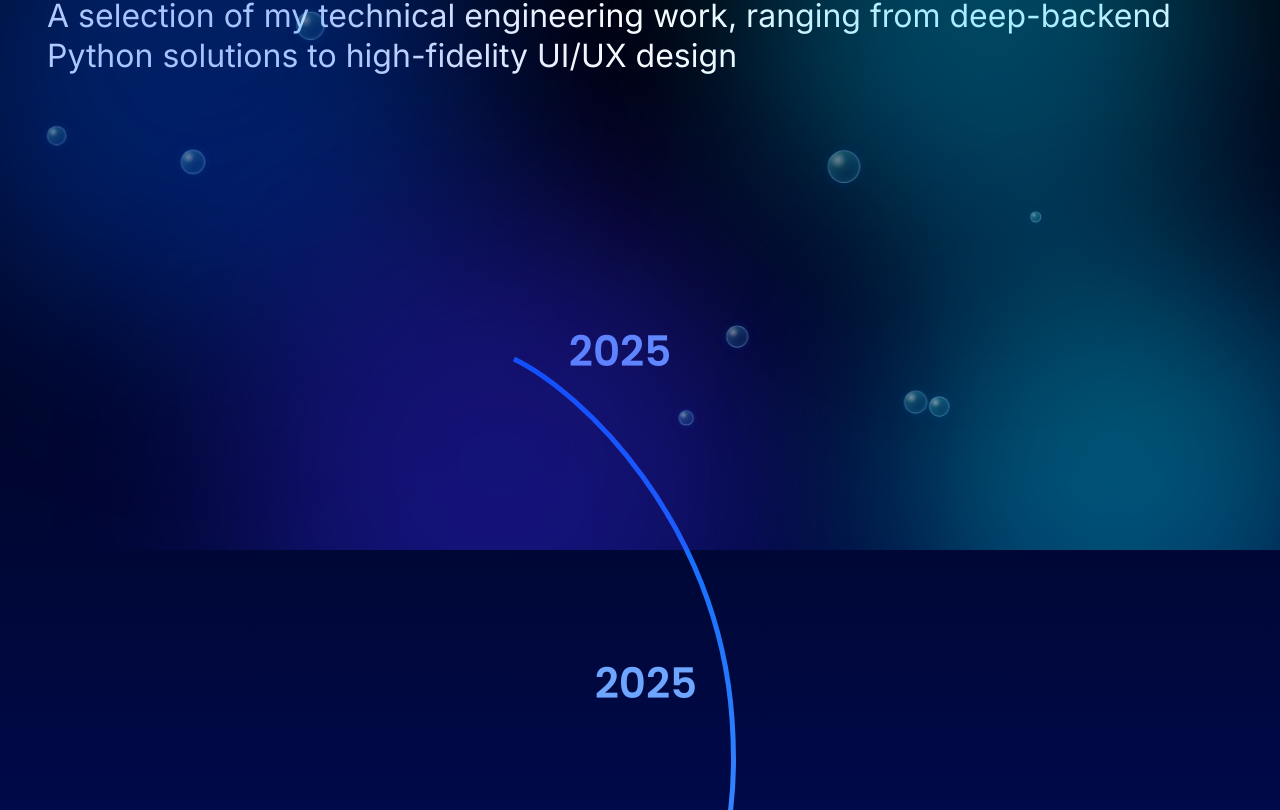
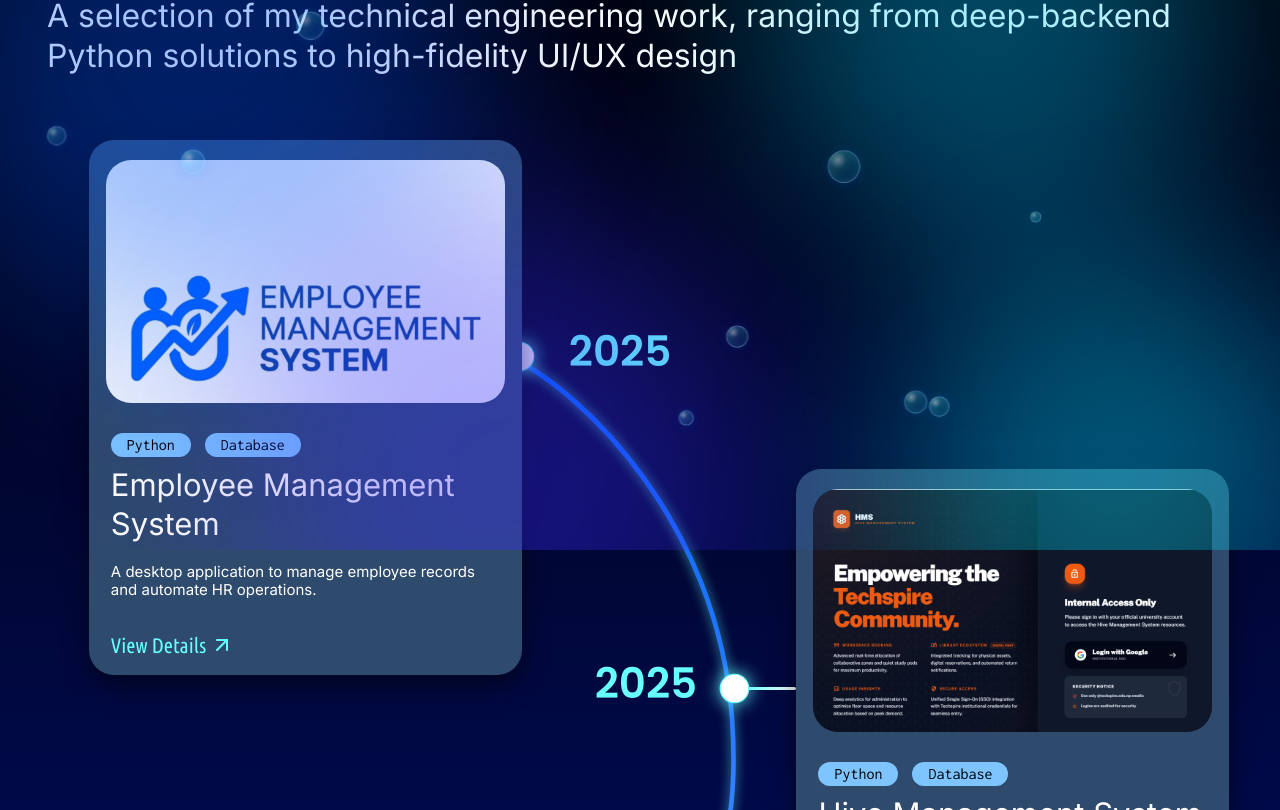
Before and after one commit to ashad0806/My_Portfolio, a React (Vite) app: page /projects in a window 1280 px wide. Shown: the part 250-1060 px from the top of the page. Built offline with nearby package versions, Linux system fonts and the light colour scheme; a web font is replaced by a local one.

Commit message:
Step 21: animate Journey curve and add scroll-drawn ladder timeline on Projects

```diff
--- a/src/components/home/Journey.jsx
+++ b/src/components/home/Journey.jsx
@@ -1,5 +1,28 @@
 import { Link } from 'react-router-dom'
 import { Code, FileText, PenTool, Play } from 'lucide-react'
+
+// Three shapes of your curve. The path morphs between them so the line keeps moving.
+const PATH_A =
+  'M0 28.7 C48.2 4 160.2 -31.2 247 53.2 C333.8 137.6 281.3 197.4 241.5 274.7 C201.3 366.7 348.3 560.7 572.5 337.7 C660.5 250.2 627.5 300.7 704 199.2 C740.1 151.3 972.9 87.2 1082.5 227.2 C1192.1 367.2 1128.2 512.5 1082.5 601.7'
+const PATH_B =
+  'M0 28.7 C70 -18 140 -10 247 53.2 C350 120 265 215 241.5 274.7 C180 385 370 535 572.5 337.7 C680 270 600 330 704 199.2 C770 130 950 120 1082.5 227.2 C1170 345 1150 490 1082.5 601.7'
+const PATH_C =
+  'M0 28.7 C30 30 185 -50 247 53.2 C320 160 300 180 241.5 274.7 C225 345 325 585 572.5 337.7 C640 230 650 280 704 199.2 C715 170 995 60 1082.5 227.2 C1215 390 1105 535 1082.5 601.7'
+const PATH_VALUES = [PATH_A, PATH_B, PATH_C, PATH_A].join(';')
+
+function MorphAnimate() {
+  return (
+    <animate
+      attributeName="d"
+      dur="14s"
+      repeatCount="indefinite"
+      calcMode="spline"
+      keyTimes="0;0.33;0.66;1"
+      keySplines=".45 0 .55 1;.45 0 .55 1;.45 0 .55 1"
+      values={PATH_VALUES}
+    />
+  )
+}
 
 const items = [
   {
@@ -76,7 +99,8 @@ function Journey() {
 
       {/* Desktop: curved timeline */}
       <div className="relative mx-auto hidden h-[677px] max-w-[1448px] xl:block">
-        <svg
+                <svg
+          data-static
           className="absolute z-0 overflow-visible"
           style={{ left: '6.35%', width: '78.94%', top: -13, height: 602 }}
           viewBox="0 0 1143 602"
@@ -88,20 +112,55 @@ function Journey() {
               <stop stopColor="#ffffff" />
               <stop offset="1" stopColor="#002c85" />
             </linearGradient>
+            <linearGradient id="journey-comet" x1="0" y1="0" x2="1143" y2="0" gradientUnits="userSpaceOnUse">
+              <stop stopColor="#ffffff" />
+              <stop offset="1" stopColor="#68ffff" />
+            </linearGradient>
           </defs>
+
+          {/* The curve, waving between three shapes */}
           <path
-            d="M0 28.7 C48.2 4 160.2 -31.2 247 53.2 C333.8 137.6 281.3 197.4 241.5 274.7 C201.3 366.7 348.3 560.7 572.5 337.7 C660.5 250.2 627.5 300.7 704 199.2 C740.1 151.3 972.9 87.2 1082.5 227.2 C1192.1 367.2 1128.2 512.5 1082.5 601.7"
+            d={PATH_A}
             stroke="url(#journey-line)"
             strokeWidth="3"
             vectorEffect="non-scaling-stroke"
-          />
+          >
+            <MorphAnimate />
+          </path>
+
+          {/* Two lights travelling along the curve */}
+          <path
+            className="flow-comet"
+            d={PATH_A}
+            pathLength="1000"
+            stroke="url(#journey-comet)"
+            strokeWidth="4"
+            strokeLinecap="round"
+          >
+            <MorphAnimate />
+          </path>
+          <path
+            className="flow-comet"
+            style={{ animationDelay: '-3.5s' }}
+            d={PATH_A}
+            pathLength="1000"
+            stroke="url(#journey-comet)"
+            strokeWidth="3"
+            strokeLinecap="round"
+          >
+            <MorphAnimate />
+          </path>
         </svg>
 
         {/* End dot */}
         <span
-          className="absolute z-0 h-[27px] w-[27px] rounded-full bg-white"
+          data-static
+          className="absolute z-0 h-[27px] w-[27px]"
           style={{ left: '80.25%', top: 571 }}
-        />
+        >
+          <span className="absolute inset-0 animate-ping rounded-full bg-cyan opacity-60" />
+          <span className="absolute inset-0 rounded-full bg-white shadow-[0_0_14px_rgba(104,255,255,0.9)]" />
+        </span>
 
         {items.map((item) => (
           <JourneyCard
--- a/src/index.css
+++ b/src/index.css
@@ -276,3 +276,21 @@ main :is(a, button)[class*="rounded-"]:active {
     display: none;
   }
 }
+
+/* ===== Step 21: moving curve ===== */
+.flow-comet {
+  stroke-dasharray: 90 910;
+  animation: flow-comet 7s linear infinite;
+  filter: drop-shadow(0 0 6px #68ffff);
+}
+@keyframes flow-comet {
+  to {
+    stroke-dashoffset: -1000;
+  }
+}
+@media (prefers-reduced-motion: reduce) {
+  .flow-comet {
+    animation: none;
+    opacity: 0;
+  }
+}
--- a/src/pages/Projects.jsx
+++ b/src/pages/Projects.jsx
@@ -1,5 +1,7 @@
+import { useEffect, useRef, useState } from 'react'
 import { Link } from 'react-router-dom'
 import { ArrowUpRight } from 'lucide-react'
+
 
 const projects = [
   {
@@ -98,7 +100,78 @@ function ProjectCard({ project, style, className = '' }) {
   )
 }
 
+const SVG_TOP = 231.5
+const SVG_H = 1901
+const CARD_W = 30.07 // card width as % of the 1440px container
+const DOT_W = 1.875 // dot width as %
+
+// Dot centre, measured in the curve's own units (same scale as the svg)
+const dotY = (p) => p.dot.top + 13.5 - SVG_TOP
+
+// Short horizontal rung between a card and its dot
+function rungOf(p) {
+  const c = parseFloat(p.card.left)
+  const d = parseFloat(p.dot.left)
+  return c < d
+    ? { left: c + CARD_W, width: d - (c + CARD_W), origin: 'right' }
+    : { left: d + DOT_W, width: c - (d + DOT_W), origin: 'left' }
+}
+
 function Projects() {
+  const boxRef = useRef(null)
+  const pathRef = useRef(null)
+  const headRef = useRef(null)
+  const [active, setActive] = useState(0)
+
+  useEffect(() => {
+    let samples = null
+    let total = 0
+
+    const update = () => {
+      const box = boxRef.current
+      const path = pathRef.current
+      const head = headRef.current
+      if (!box || !path || !head || box.offsetParent === null) return // hidden on phones
+
+      // Measure the curve once, when it is visible
+      if (!samples) {
+        total = path.getTotalLength()
+        if (!total) return
+        samples = []
+        for (let i = 0; i <= 400; i++) {
+          const len = (i / 400) * total
+          const pt = path.getPointAtLength(len)
+          samples.push({ len, x: pt.x, y: pt.y })
+        }
+        path.style.strokeDasharray = `${total}`
+      }
+
+      // The tip of the line follows the scroll position
+      const rect = box.getBoundingClientRect()
+      const tip = window.innerHeight * 0.65 - rect.top - SVG_TOP
+      const y = Math.max(0, Math.min(SVG_H, tip))
+
+      let idx = samples.findIndex((s) => s.y >= y)
+      if (idx === -1) idx = samples.length - 1
+      const s = samples[idx]
+
+      path.style.strokeDashoffset = `${total - s.len}`
+      head.setAttribute('cx', s.x)
+      head.setAttribute('cy', s.y)
+      head.style.opacity = tip <= 0 ? 0 : 1
+
+      setActive(projects.filter((p) => dotY(p) <= y).length)
+    }
+
+    update()
+    window.addEventListener('scroll', update, { passive: true })
+    window.addEventListener('resize', update)
+    return () => {
+      window.removeEventListener('scroll', update)
+      window.removeEventListener('resize', update)
+    }
+  }, [])
+
   return (
     <div className="bg-[linear-gradient(180deg,#000000,#00062b,#000b56,#000f70,#001475,#001677,#001879)] px-6 pb-16 pt-8 xl:px-0 xl:pb-[140px] xl:pt-[36px]">
       <div className="mx-auto max-w-[1440px]">
@@ -113,11 +186,11 @@ function Projects() {
           </p>
         </div>
 
-        {/* Desktop: winding timeline */}
-        <div className="relative mt-[51px] hidden h-[2434px] xl:block">
+        {/* Desktop: winding timeline that draws itself as you scroll */}
+        <div ref={boxRef} data-static className="relative mt-[51px] hidden h-[2434px] xl:block">
           <svg
             className="absolute overflow-visible"
-            style={{ left: '40.17%', top: 231.5, width: '19.57%', height: 1901 }}
+            style={{ left: '40.17%', top: SVG_TOP, width: '19.57%', height: SVG_H }}
             viewBox="0 0 281.83 1901"
             preserveAspectRatio="none"
             fill="none"
@@ -131,29 +204,97 @@ function Projects() {
                 <stop offset="1" stopColor="#c7d9ff" />
               </linearGradient>
             </defs>
+
+            {/* Faint track: the whole route */}
             <path
               d="M0 0 C75 32.2 229.8 162 245.3 359.9 C259 533.8 192.9 540.8 100 782.3 C84 823.8 34.2 1050.2 205.2 1349.7 C376.2 1649.2 219 1797.2 138 1901"
               stroke="url(#projects-line)"
+              strokeOpacity="0.22"
               strokeWidth="5"
               vectorEffect="non-scaling-stroke"
             />
+
+            {/* Bright line that grows with the scroll */}
+            <path
+              ref={pathRef}
+              d="M0 0 C75 32.2 229.8 162 245.3 359.9 C259 533.8 192.9 540.8 100 782.3 C84 823.8 34.2 1050.2 205.2 1349.7 C376.2 1649.2 219 1797.2 138 1901"
+              stroke="url(#projects-line)"
+              strokeWidth="5"
+              strokeLinecap="round"
+              style={{
+                strokeDasharray: 100000,
+                strokeDashoffset: 100000,
+                filter: 'drop-shadow(0 0 6px rgba(104,255,255,0.7))',
+              }}
+            />
+
+            {/* Glowing head at the tip */}
+            <circle
+              ref={headRef}
+              r="8"
+              fill="#ffffff"
+              style={{ opacity: 0, filter: 'drop-shadow(0 0 10px #68ffff)' }}
+            />
           </svg>
 
-          {projects.map((p) => (
+          {projects.map((p, i) => {
+            const on = i < active
+            const rung = rungOf(p)
+            return (
               <div key={p.slug}>
+                {/* Rung between dot and card */}
                 <span
-                className="absolute h-[27px] w-[27px] rounded-full border border-[#a9c4ff] bg-white"
+                  className="absolute h-[3px] rounded-full bg-[linear-gradient(90deg,#68ffff,#ffffff)] transition-transform duration-700 ease-out"
+                  style={{
+                    left: `${rung.left}%`,
+                    width: `${rung.width}%`,
+                    top: p.dot.top + 12,
+                    transformOrigin: rung.origin,
+                    transform: on ? 'scaleX(1)' : 'scaleX(0)',
+                  }}
+                />
+
+                {/* Dot */}
+                <span
+                  className="absolute h-[27px] w-[27px]"
                   style={p.dot}
+                >
+                  {on && (
+                    <span className="absolute inset-0 animate-ping rounded-full bg-cyan opacity-60" />
+                  )}
+                  <span
+                    className={`absolute inset-0 rounded-full border transition-all duration-500 ${
+                      on
+                        ? 'scale-110 border-cyan bg-white shadow-[0_0_16px_rgba(104,255,255,0.95)]'
+                        : 'scale-75 border-[#506a9e] bg-[#2c3f6b]'
+                    }`}
                   />
+                </span>
+
+                {/* Year */}
                 <span
-                className="absolute font-poppins text-[42px] font-semibold leading-[47px] text-[#6da5ff]"
+                  className={`absolute font-poppins text-[42px] font-semibold leading-[47px] transition-all duration-700 ${
+                    on ? 'text-cyan opacity-100' : 'text-[#6da5ff] opacity-30'
+                  }`}
                   style={p.yearPos}
                 >
                   {p.year}
                 </span>
-              <ProjectCard project={p} className="absolute" style={p.card} />
+
+                {/* Card steps in when its dot is reached */}
+                <div
+                  className="absolute transition-all duration-700 ease-out"
+                  style={{
+                    ...p.card,
+                    opacity: on ? 1 : 0.18,
+                    transform: on ? 'translateY(0)' : 'translateY(40px)',
+                  }}
+                >
+                  <ProjectCard project={p} />
                 </div>
-          ))}
+              </div>
+            )
+          })}
         </div>
 
         {/* Phone and tablet: stacked cards */}
```
Lines whose indentation alone changed are shown as unchanged.
